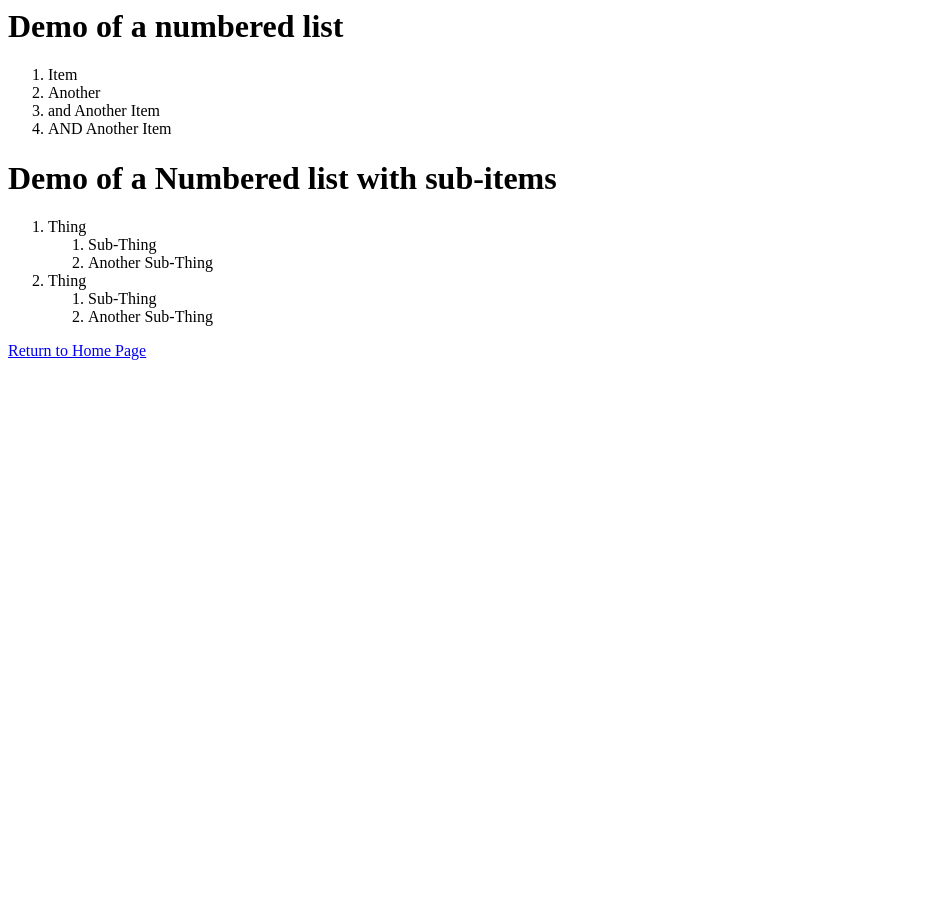
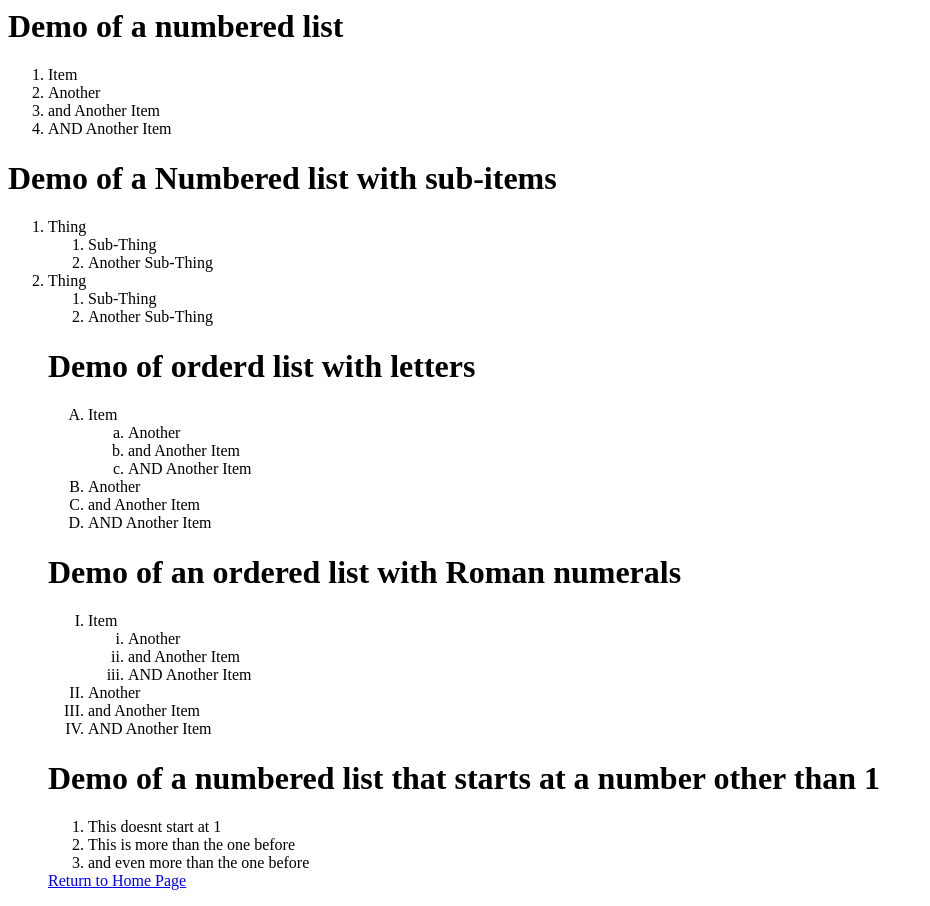
Before and after one commit to francisolave/francisolave.github.io, a plain HTML site: page numberlist.html in a window 1280 px wide. Shown: the whole page, without its empty margins (0-930 px from the left). Before the commit the page ends 800 px from the top, so only its background shows below. Drawn offline with Linux system fonts and the light colour scheme.

Commit message:
Update numberlist.html

```diff
--- a/numberlist.html
+++ b/numberlist.html
@@ -25,11 +25,41 @@
         <ol>
             <li>Sub-Thing</li>
             <li>Another Sub-Thing</li>
+    </ol>
+
+    <h1>Demo of orderd list with letters</h1>
+    <ol type="A">
+        <li>Item</li>
+        <ol type="a">
+            <li>Another</li>
+            <li>and Another Item</li>
+            <li>AND Another Item</li>
         </ol>
+        <li>Another</li>
+        <li>and Another Item</li>
+        <li>AND Another Item</li>
+    </ol>
+
+    <h1>Demo of an ordered list with Roman numerals</h1>
+    <ol type="I">
+        <li>Item</li>
+        <ol type="i">
+            <li>Another</li>
+            <li>and Another Item</li>
+            <li>AND Another Item</li>
+        </ol>
+        <li>Another</li>
+        <li>and Another Item</li>
+        <li>AND Another Item</li>
+    </ol>
+
+    <h1>Demo of a numbered list that starts at a number other than 1</h1>
+    <ol type="1" starts="5">
+        <li>This doesnt start at 1</li>
+        <li>This is more than the one before</li>
+        <li>and even more than the one before</li>
     </ol>
 </body>
-<footer>
-
 <footer>
     <a href="index.html">Return to Home Page</a>
 </footer>
```
